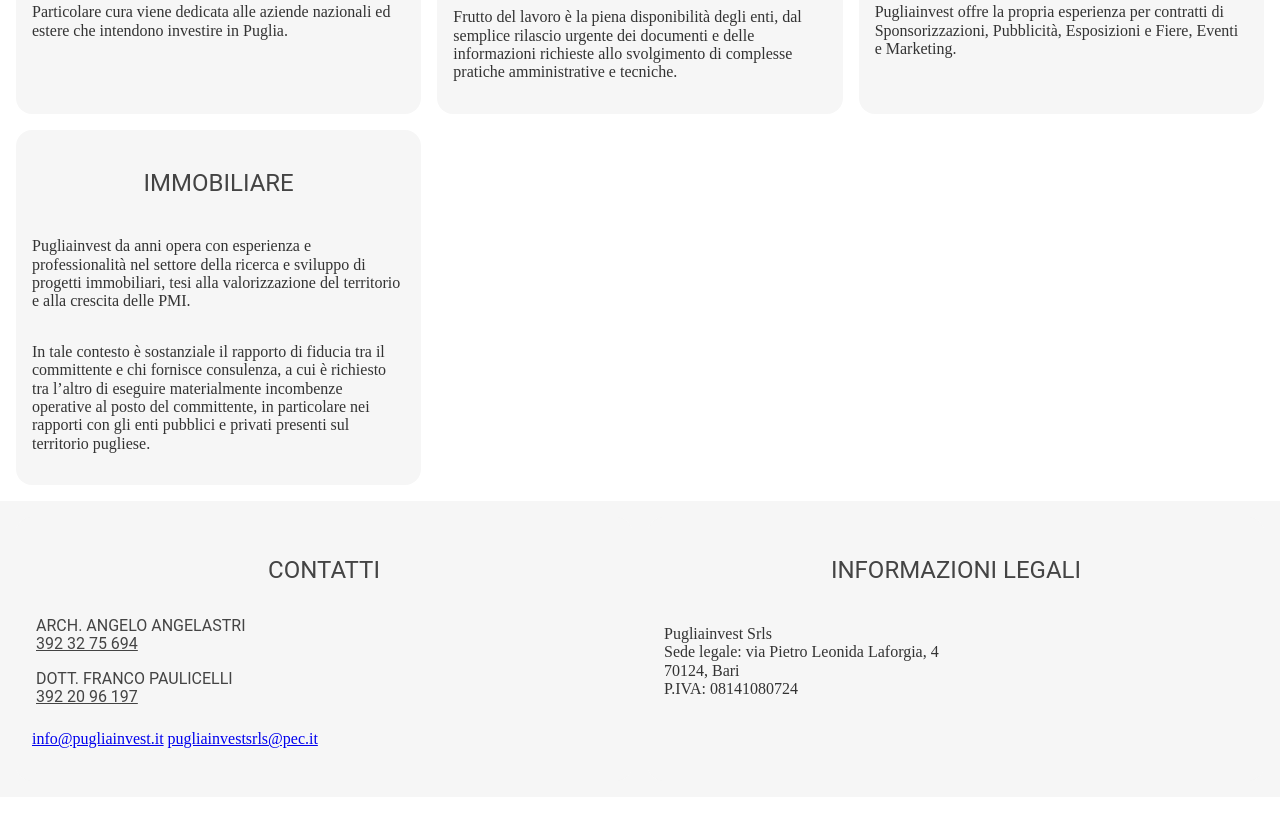
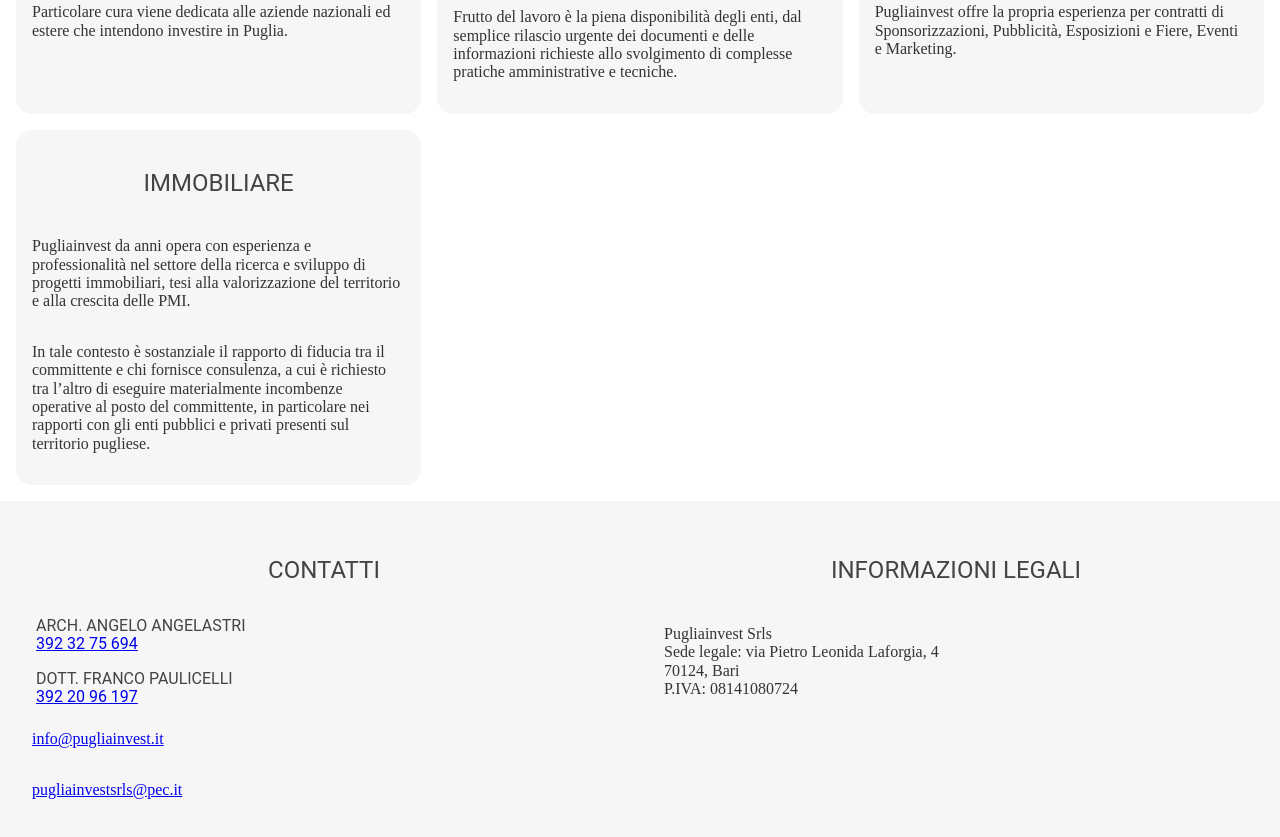
Before and after one commit to 40yostudent/pugliainvest.it, a plain HTML site: page index.html in a window 1280 px wide. Shown: the part 1320-2157 px from the top of the page. Before the commit the page ends 2117 px from the top, so only its background shows below. Drawn offline with nearby package versions, Linux system fonts and the light colour scheme.

Commit message:
minor fix on contacts section

```diff
--- a/index.html
+++ b/index.html
@@ -103,7 +103,7 @@
             <h1>Contatti</h1>
             <h2>Arch. Angelo Angelastri<br><a href=”tel:+393923275694″>392 32 75 694</a></h2>
             <h2>Dott. Franco Paulicelli<br><a href=”tel:+393922096197″>392 20 96 197</a></h2>
-            <p><a href="mailto:info@pugliainvest.it">info@pugliainvest.it</a></p>
+            <p><a href="mailto:info@pugliainvest.it">info@pugliainvest.it</a></p><br>
             <p><a href="mailto:pugliainvestsrls@pec.it">pugliainvestsrls@pec.it</a></p>
         </section>
         <section>
--- a/styles.css
+++ b/styles.css
@@ -176,10 +176,6 @@ footer {
     padding: 1em;
 }
 
-h2 > a {
-    color: var(--secondary-color);
-}
-
 @media screen and (min-width: 768px) {
     section {
         margin-bottom: 0;
```
